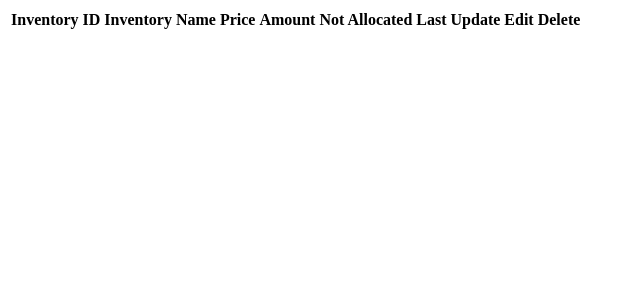
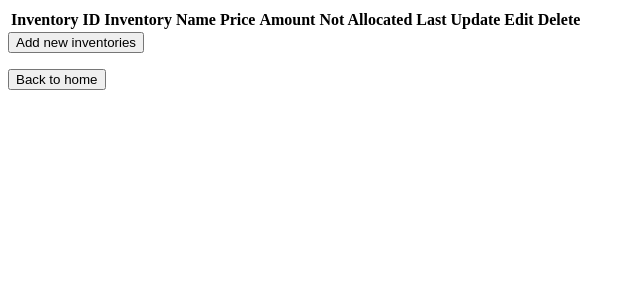
Before and after one commit to YowKuan/Shopify-Backend-Project, a Flask app: page /inventories/ in a window 1280 px wide. Shown: the top 300 px of the page, without its empty margins (0-640 px from the left). Run offline with Flask 2, Linux system fonts and the light colour scheme; data that the repository does not hold is empty.

```diff
--- a/application/controller/inventory_api.py
+++ b/application/controller/inventory_api.py
@@ -19,14 +19,10 @@ class InventoriesAPI(Resource):
                  'not_allocated': inventory.not_allocated,
                  'updated_time': inventory.updated_time} for inventory in Inventories]
 
-    def post(self):
-        print(request.data)
-
+    def post(self, data):
         now = datetime.now()
         dt_string = now.strftime("%Y-%m-%d %H:%M:%S")
 
-        data = request.get_json(force=True)
-        print(data)
         new_inventory = Inventory(data['name'], data['price'], data['amount'], dt_string)
         db.session.add(new_inventory)
         db.session.commit()
--- a/application/view/home/templates/index.html
+++ b/application/view/home/templates/index.html
@@ -3,8 +3,8 @@
     <h1>{{ title }}</h1>
     <h2>{{ subtitle }}</h2>
     <div class="resource-links">
-      <p class="resource-link">See Inventories <a href="localhost:8000/inventory">here.</a></p>
-      <p class="resource-link">See Warehouses <a href="localhost:8000/warehouse">here.</a></p>
+      <p class="resource-link">See Inventories <a href="http://localhost:8000/inventories">here.</a></p>
+      <p class="resource-link">See Warehouses <a href="http://localhost:8000/warehouses">here.</a></p>
     </div>
 
   </div>
--- a/application/view/inventory/inventory.py
+++ b/application/view/inventory/inventory.py
@@ -23,6 +23,18 @@ def inventories_all():
         all_inventories=all_inventories,
     )
 
+@inventory_bp.route('/new', methods=['GET'])
+def inventories_new():
+    return render_template(
+        'inventories_new.html',
+    )
+
+@inventory_bp.route('/new/submit', methods=['POST'])
+def Inventory_new_submit():
+    data = request.form
+    API_inventories.post(data)
+    return redirect(url_for('inventory_bp.inventories_all'))
+
 
 @inventory_bp.route('/<id>/edit', methods=['GET'])
 def Inventory_edit(id):
--- a/application/view/inventory/templates/inventories.html
+++ b/application/view/inventory/templates/inventories.html
@@ -23,3 +23,10 @@
     </tr>
     {% endfor %}
   </table>
+  <form action="{{ url_for('inventory_bp.inventories_new') }}"  >
+    <input type="submit" value="Add new inventories">
+  </form>
+
+  <form action="{{ url_for('home_bp.home') }}"  >
+    <input type="submit" value="Back to home">
+  </form>
```
Also changed, not shown: application/view/inventory/templates/inventories_new.html (added, +13 -0 lines).
